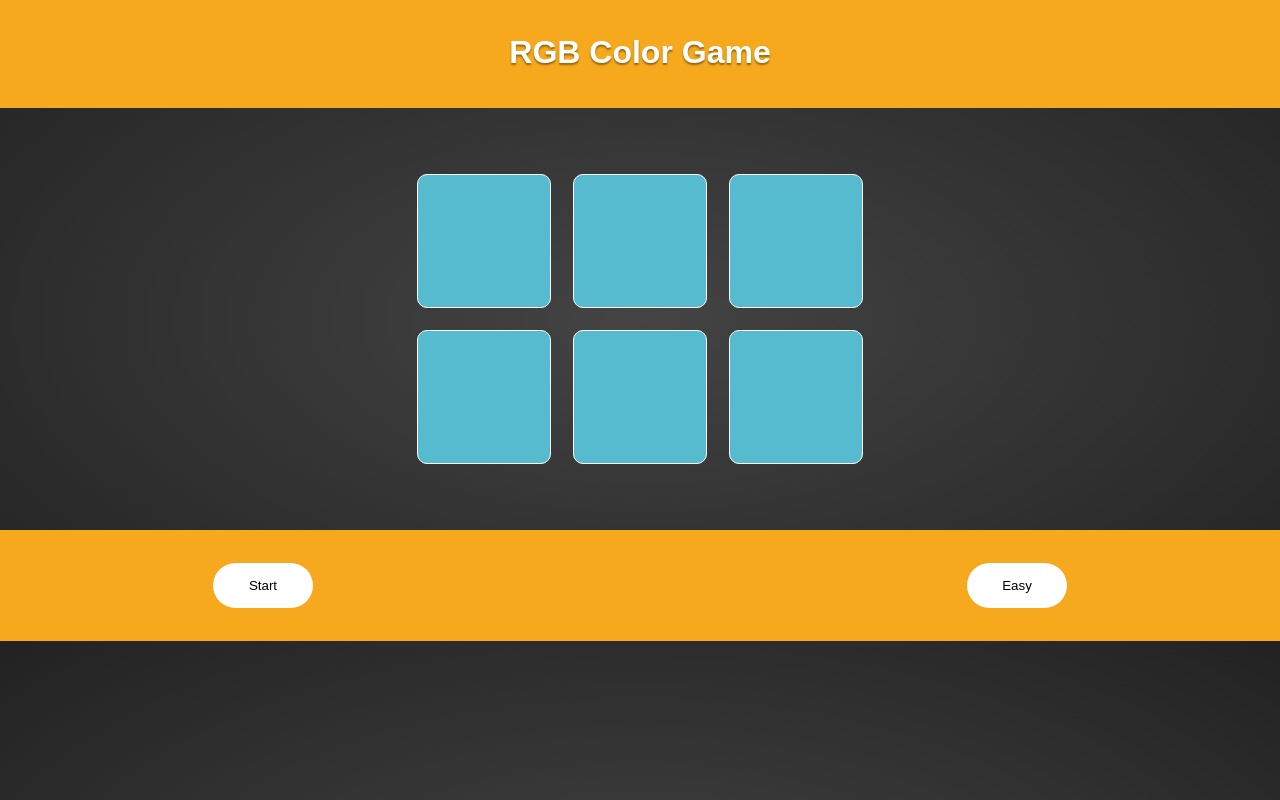
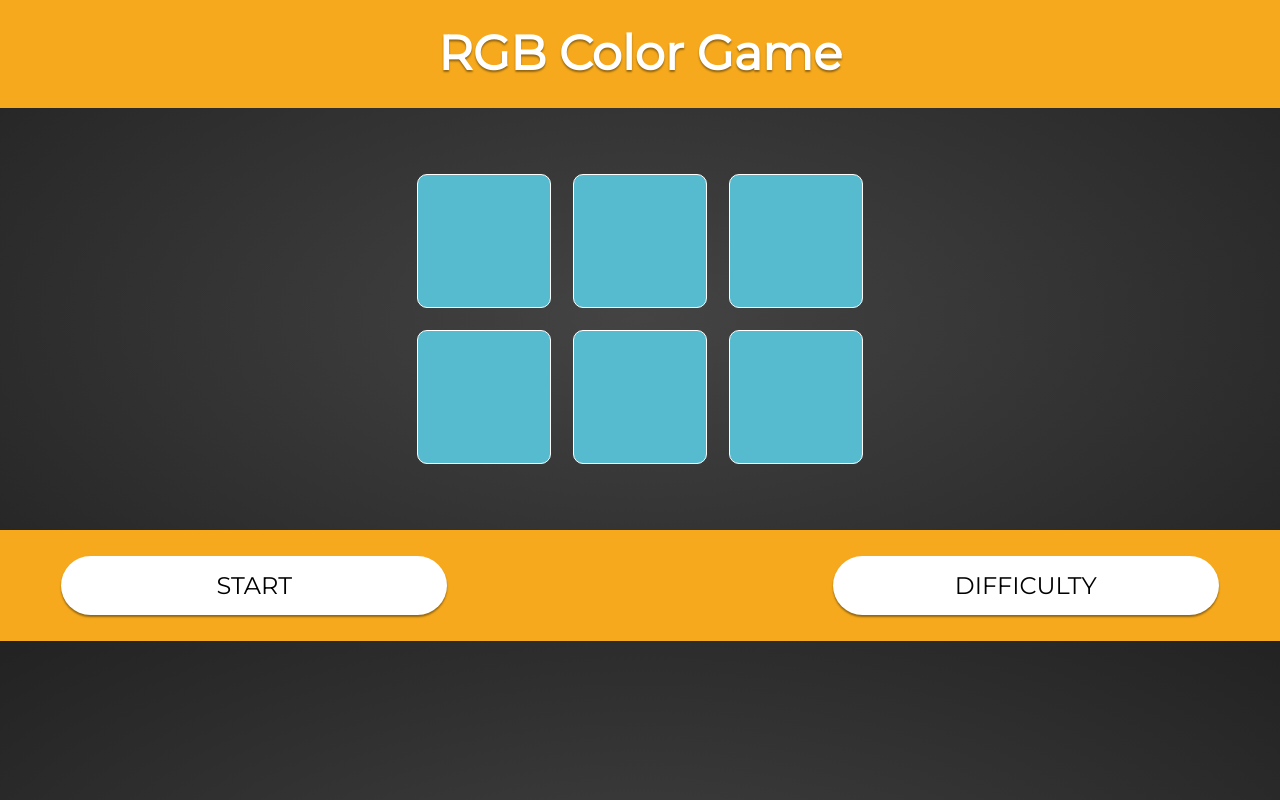
Before and after one commit to jakedecourcey/rgb-color-picker, a plain HTML site: page index.html in a window 1280 px wide. Drawn offline with Linux system fonts and the light colour scheme.

Commit message:
added animations and adjusted some styles

```diff
--- a/index.html
+++ b/index.html
@@ -7,6 +7,7 @@
   <meta http-equiv="X-UA-Compatible" content="ie=edge">
   <title>RGB Color Picker</title>
   <link rel="stylesheet" href="styles.css">
+  <link href='https://fonts.googleapis.com/css?family=Montserrat' rel='stylesheet'  type='text/css'>
 </head>
 
 <body>
@@ -27,11 +28,11 @@
       </div>
     </div>
   </div>
-<footer>
-  <button class="startButton">Start</button>
-  <h2></h2>
-  <button class="difficultyButton">Easy</button>
-</footer>
+  <footer>
+    <button class="startButton">Start</button>
+    <h2></h2>
+    <button class="difficultyButton">Difficulty</button>
+  </footer>
   <script src="scripts.js" charset="utf-8"></script>
 </body>
 
--- a/scripts.js
+++ b/scripts.js
@@ -75,12 +75,12 @@ function changeButtonToReset() {
 function toggleDifficulty() {
   if (difficultyIsHard) {
     bottomRow.style.display = 'none';
-    difficultyButton.innerText = 'Hard';
+    difficultyButton.innerText = 'Easy';
     maxSquareID = 3;
     difficultyIsHard = false;
   } else {
     bottomRow.style.display = 'flex';
-    difficultyButton.innerText = 'Easy';
+    difficultyButton.innerText = 'Hard';
     maxSquareID = 6;
     difficultyIsHard = true;
   }
--- a/styles.css
+++ b/styles.css
@@ -6,30 +6,52 @@ button {
   background: white;
   border: none;
   border-radius: 40px;
+  font-family: Montserrat, sans-serif;
+  font-size: 1.5em;
   margin: auto;
   padding: 15px;
-  width: 100px;
+  width: 30%;
+  text-transform: uppercase;
+  box-shadow: 0px 2px 2px rgba(0, 0, 0, 0.4);
+
 }
 
-footer, header {
+button:hover {
+  background: rgb(87, 187, 208);
+  transition: all 0.3s;
+  -webkit-transition: all 0.3s;
+  -moz-transition: all 0.3s;
+  box-shadow: 0px 4px 4px rgba(0, 0, 0, 0.4);
+
+
+}
+
+footer,
+header {
   background: rgb(246, 169, 28);
   height: 111px;
   display: flex;
   justify-content: space-around;
   align-items: center;
   margin: -11px;
+  transition: background 0.6s;
+  -webkit-transition: background 0.6s;
+  -moz-transition: background 0.6s;
 }
 
-h1, h2 {
+h1,
+h2 {
   color: white;
   text-align: center;
-  font-family: sans-serif;
+  font-family: Montserrat, sans-serif;
+  font-size: 3em;
   text-shadow: 0px 2px 2px rgba(0, 0, 0, 0.4);
 }
 
 h2 {
   text-align: center;
-  width: 222px;
+  font-size: 2em;
+  width: 20%;
 }
 
 .color-square {
@@ -38,6 +60,9 @@ h2 {
   border-radius: 10px;
   padding: 66px;
   margin: 11px;
+  transition: all 0.3s;
+  -webkit-transition: all 0.3s;
+  -moz-transition: all 0.3s;
 }
 
 .container {
```
